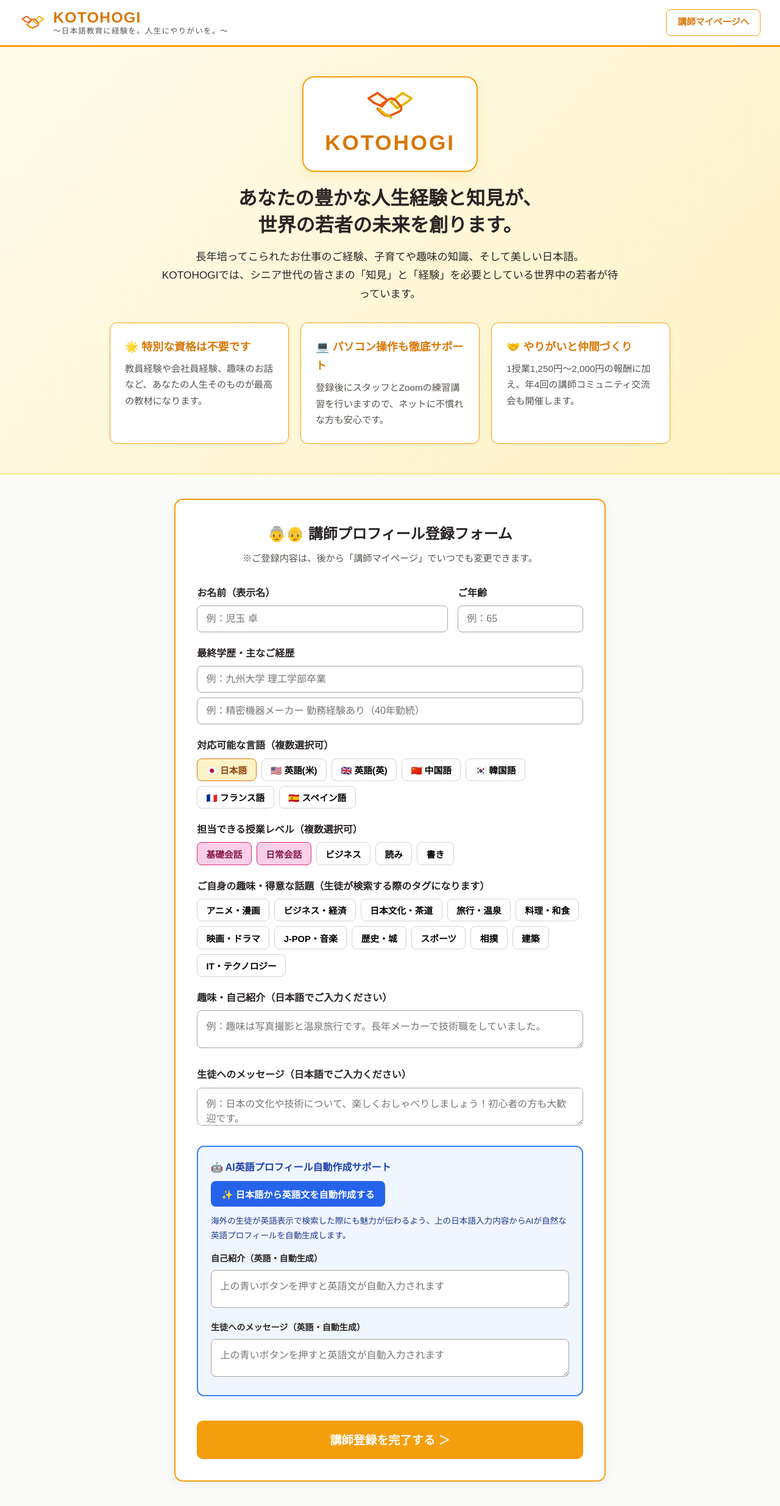
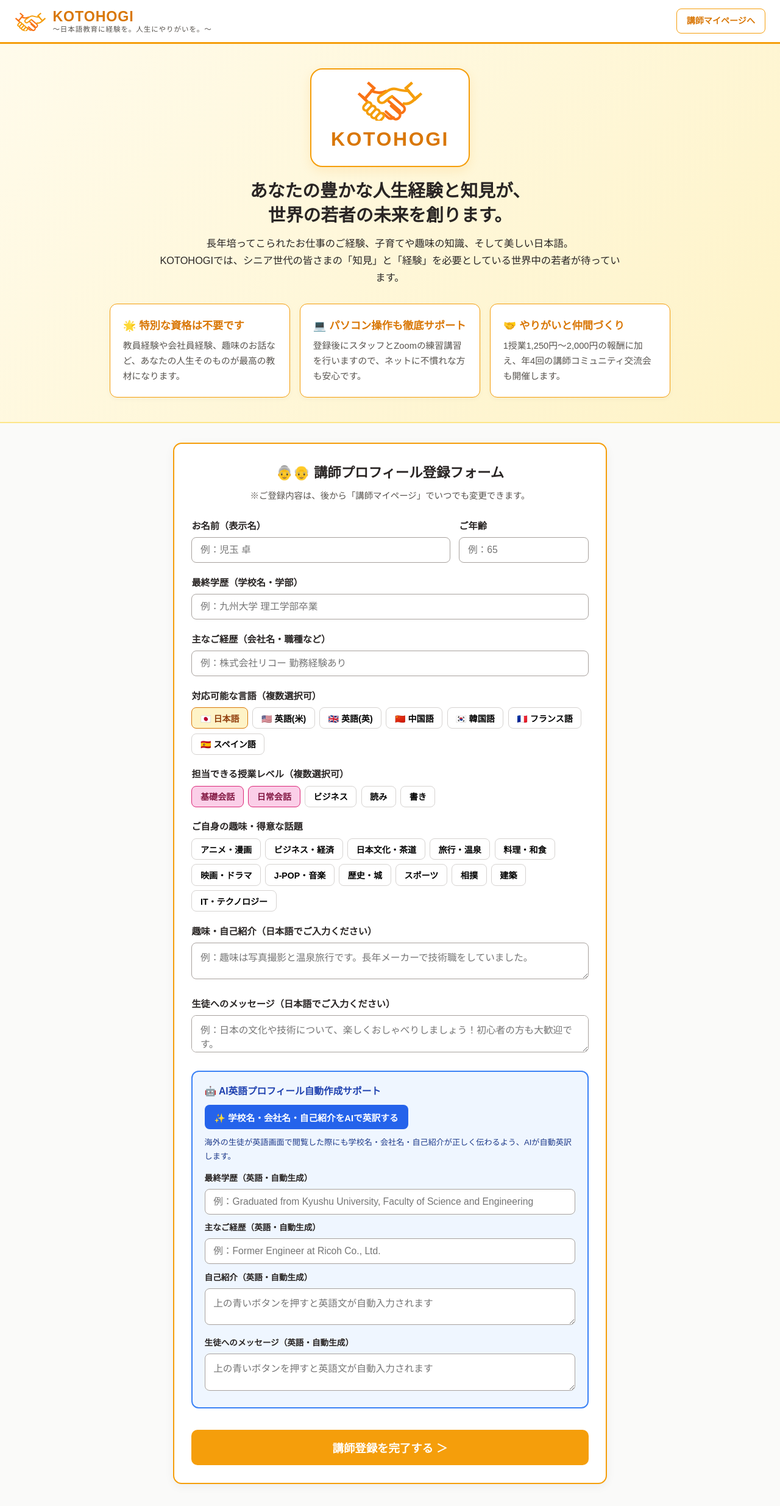
Before and after one commit to kodamafamily/kotohogi-web, a plain HTML site: page teacher.register.html in a window 1280 px wide. Shown: the whole page at 61% size. Drawn offline with Linux system fonts and the light colour scheme.

Commit message:
Update teacher.register.html
先生が日本語で入力した「最終学歴（学校名）」「主なご経歴（会社名）」「自己紹介」「生徒へのメッセージ」の4項目すべてを、AIサポートボタン1つで自然な英語に変換・登録できるようにした最新版です。スマホ表示も最適化済みです。

```diff
--- a/teacher.register.html
+++ b/teacher.register.html
@@ -22,30 +22,30 @@
       font-family: "Hiragino Kaku Gothic ProN", "Noto Sans JP", sans-serif;
       background-color: var(--bg-color);
       color: var(--text-main);
-      line-height: 1.75;
+      line-height: 1.7;
     }
     header {
       background: #fff;
       border-bottom: 3px solid var(--primary);
-      padding: 0.9rem 2rem;
+      padding: 0.85rem 1.5rem;
       display: flex;
       justify-content: space-between;
       align-items: center;
       flex-wrap: wrap;
-      gap: 0.8rem;
+      gap: 0.6rem;
     }
-    .brand-link { display: inline-flex; align-items: center; gap: 0.7rem; text-decoration: none; }
-    .logo-text { font-size: 1.55rem; font-weight: bold; color: var(--primary-dark); letter-spacing: 0.05em; line-height: 1.2; }
-    .logo-text span { display: block; font-size: 0.78rem; color: var(--text-muted); font-weight: normal; }
+    .brand-link { display: inline-flex; align-items: center; gap: 0.65rem; text-decoration: none; }
+    .logo-svg { width: 52px; height: 32px; flex-shrink: 0; }
+    .logo-text { font-size: 1.45rem; font-weight: 800; color: var(--primary-dark); letter-spacing: 0.04em; line-height: 1.15; }
+    .logo-text span { display: block; font-size: 0.72rem; color: var(--text-muted); font-weight: normal; margin-top: 2px; }
     .btn-outline {
       border: 1.5px solid var(--primary); color: var(--primary-dark); background: #fff;
-      padding: 0.5rem 1.1rem; border-radius: 8px; text-decoration: none; font-weight: bold; font-size: 0.92rem;
+      padding: 0.45rem 1rem; border-radius: 8px; text-decoration: none; font-weight: bold; font-size: 0.88rem;
     }
 
-    /* シニア講師向け理念アピールセクション */
     .senior-lp {
       background: linear-gradient(135deg, #fffbeb 0%, #fef3c7 100%);
-      padding: 3rem 1.5rem;
+      padding: 2.5rem 1rem;
       border-bottom: 2px solid #fde68a;
       text-align: center;
     }
@@ -53,82 +53,100 @@
     .hero-brand-showcase {
       display: inline-flex; flex-direction: column; align-items: center;
       background: #fff; border: 2px solid #f59e0b; border-radius: 20px;
-      padding: 1rem 2.2rem; margin-bottom: 1.4rem;
+      padding: 1rem 2rem; margin-bottom: 1.2rem;
       box-shadow: 0 6px 18px rgba(245, 158, 11, 0.14);
     }
-    .hero-brand-title { font-size: 2.2rem; font-weight: 900; color: var(--primary-dark); letter-spacing: 0.08em; }
-    .senior-lp h1 { font-size: 1.95rem; margin-bottom: 0.9rem; line-height: 1.4; }
-    .senior-lp p { font-size: 1.08rem; color: var(--text-main); max-width: 760px; margin: 0 auto 2rem; }
+    .hero-brand-title { font-size: 2rem; font-weight: 900; color: var(--primary-dark); letter-spacing: 0.08em; margin-top: 0.2rem; }
+    .senior-lp h1 { font-size: 1.8rem; margin-bottom: 0.8rem; line-height: 1.4; }
+    .senior-lp p { font-size: 1.02rem; color: var(--text-main); max-width: 760px; margin: 0 auto 1.8rem; }
 
     .value-grid {
       display: grid; grid-template-columns: repeat(auto-fit, minmax(260px, 1fr));
-      gap: 1.2rem; text-align: left;
+      gap: 1rem; text-align: left;
     }
     .value-card {
-      background: #fff; border-radius: 12px; padding: 1.5rem;
+      background: #fff; border-radius: 12px; padding: 1.3rem;
       border: 1px solid #f59e0b; box-shadow: 0 2px 8px rgba(0,0,0,0.04);
     }
-    .value-card h3 { font-size: 1.12rem; color: var(--primary-dark); margin-bottom: 0.4rem; }
-    .value-card p { font-size: 0.95rem; margin: 0; color: var(--text-muted); }
+    .value-card h3 { font-size: 1.08rem; color: var(--primary-dark); margin-bottom: 0.35rem; }
+    .value-card p { font-size: 0.92rem; margin: 0; color: var(--text-muted); }
 
-    /* 講師登録フォーム */
-    .form-container { max-width: 740px; margin: 2.5rem auto; padding: 0 1rem; }
+    .form-container { max-width: 740px; margin: 2rem auto; padding: 0 0.85rem; }
     .form-card {
       background: #fff; border: 2px solid var(--primary); border-radius: 14px;
-      padding: 2.2rem; box-shadow: 0 4px 16px rgba(0,0,0,0.05);
+      padding: 1.8rem; box-shadow: 0 4px 16px rgba(0,0,0,0.05);
     }
-    .form-card h2 { font-size: 1.5rem; text-align: center; margin-bottom: 0.4rem; }
-    .form-sub { text-align: center; font-size: 0.95rem; color: var(--text-muted); margin-bottom: 1.8rem; }
+    .form-card h2 { font-size: 1.4rem; text-align: center; margin-bottom: 0.4rem; }
+    .form-sub { text-align: center; font-size: 0.9rem; color: var(--text-muted); margin-bottom: 1.5rem; }
 
-    .form-group { margin-bottom: 1.3rem; }
-    .form-group label { display: block; font-weight: bold; font-size: 1rem; margin-bottom: 0.4rem; }
+    .name-age-grid { display: grid; grid-template-columns: 2fr 1fr; gap: 0.9rem; }
+    .form-group { margin-bottom: 1.2rem; }
+    .form-group label { display: block; font-weight: bold; font-size: 0.95rem; margin-bottom: 0.35rem; }
     .form-control {
-      width: 100%; padding: 0.75rem 0.9rem; border: 1px solid #a8a29e;
-      border-radius: 8px; font-size: 1rem; font-family: inherit;
+      width: 100%; padding: 0.7rem 0.85rem; border: 1px solid #a8a29e;
+      border-radius: 8px; font-size: 0.98rem; font-family: inherit;
     }
-    .chip-group { display: flex; flex-wrap: wrap; gap: 0.5rem; }
+    .chip-group { display: flex; flex-wrap: wrap; gap: 0.45rem; }
     .chip {
-      padding: 0.45rem 0.9rem; border: 1.5px solid #d6d3d1; border-radius: 8px;
-      background: #fff; cursor: pointer; font-size: 0.92rem; font-weight: bold;
+      padding: 0.42rem 0.85rem; border: 1.5px solid #d6d3d1; border-radius: 8px;
+      background: #fff; cursor: pointer; font-size: 0.88rem; font-weight: bold;
     }
     .chip.lang.active { background: #fef3c7; border-color: var(--primary-dark); color: #92400e; }
     .chip.level.active { background: var(--tag-pink); border-color: var(--tag-pink-active); color: #831843; }
     .chip.hobby.active { background: var(--tag-blue); border-color: var(--tag-blue-active); color: #0c4a6e; }
 
-    /* AI英語翻訳サポートボックス */
+    /* AI英語翻訳サポートボックス（学歴・職歴・自己紹介・メッセージ全対応） */
     .ai-translate-box {
-      background: #eff6ff;
-      border: 2px solid #3b82f6;
-      border-radius: 12px;
-      padding: 1.3rem;
-      margin: 1.5rem 0;
+      background: #eff6ff; border: 2px solid #3b82f6; border-radius: 12px;
+      padding: 1.2rem; margin: 1.4rem 0;
     }
     .ai-header {
       display: flex; justify-content: space-between; align-items: center;
-      margin-bottom: 0.8rem; flex-wrap: wrap; gap: 0.5rem;
+      margin-bottom: 0.7rem; flex-wrap: wrap; gap: 0.5rem;
     }
     .btn-ai {
-      background: #2563eb; color: #fff; border: none; padding: 0.6rem 1.1rem;
-      border-radius: 8px; font-weight: bold; font-size: 0.95rem; cursor: pointer;
+      background: #2563eb; color: #fff; border: none; padding: 0.6rem 1rem;
+      border-radius: 8px; font-weight: bold; font-size: 0.92rem; cursor: pointer;
     }
     .btn-ai:hover { background: #1d4ed8; }
 
     .btn-submit {
-      width: 100%; padding: 1.1rem; background: var(--primary); color: #fff; border: none;
-      border-radius: 10px; font-size: 1.2rem; font-weight: bold; cursor: pointer; margin-top: 1rem;
+      width: 100%; padding: 1rem; background: var(--primary); color: #fff; border: none;
+      border-radius: 10px; font-size: 1.15rem; font-weight: bold; cursor: pointer; margin-top: 0.8rem;
     }
     .btn-submit:hover { background: var(--primary-dark); }
+
+    @media (max-width: 640px) {
+      header { padding: 0.65rem 0.9rem; }
+      .logo-svg { width: 44px; height: 28px; }
+      .logo-text { font-size: 1.25rem; }
+      .senior-lp h1 { font-size: 1.38rem; }
+      .senior-lp p { font-size: 0.92rem; }
+      .form-card { padding: 1.25rem 1rem; }
+      .name-age-grid { grid-template-columns: 1fr; gap: 0; }
+    }
   </style>
 </head>
 <body>
 
   <header>
     <a href="teacher.html" class="brand-link">
-      <svg width="44" height="32" viewBox="0 0 120 80" fill="none" xmlns="http://www.w3.org/2000/svg">
-        <path d="M12 24L32 12L54 28L42 42L24 34L12 24Z" stroke="#ea580c" stroke-width="5" stroke-linejoin="round" fill="#fff7ed"/>
-        <path d="M108 24L88 12L62 32L76 46L96 34L108 24Z" stroke="#eab308" stroke-width="5" stroke-linejoin="round" fill="#fefce8"/>
-        <path d="M40 38L58 26C63 23 70 25 74 30L84 42C87 46 85 52 80 54L62 62C56 65 48 63 43 58L32 47" stroke="#ea580c" stroke-width="5" stroke-linecap="round" stroke-linejoin="round"/>
-        <path d="M36 48L46 58M44 55L54 64M53 60L62 67" stroke="#eab308" stroke-width="5" stroke-linecap="round"/>
+      <!-- 公式握手ロゴマーク -->
+      <svg class="logo-svg" viewBox="0 0 260 160" fill="none" xmlns="http://www.w3.org/2000/svg">
+        <path d="M48 16L68 34L32 76L12 58" stroke="#f97316" stroke-width="11" stroke-linecap="square" stroke-linejoin="miter"/>
+        <path d="M58 44C76 54 98 54 114 46" stroke="#f97316" stroke-width="11" stroke-linecap="round"/>
+        <path d="M24 68L42 86" stroke="#f97316" stroke-width="11" stroke-linecap="round"/>
+        <path d="M138 66L182 104C189 110 189 120 182 126C176 132 166 132 160 126L134 103" stroke="#f97316" stroke-width="10" stroke-linecap="round" stroke-linejoin="round"/>
+        <path d="M164 128C171 134 171 144 164 150C158 156 148 156 142 150L114 125" stroke="#f97316" stroke-width="10" stroke-linecap="round" stroke-linejoin="round"/>
+        <path d="M144 148C138 154 128 154 122 148L104 132" stroke="#f97316" stroke-width="10" stroke-linecap="round"/>
+        <path d="M124 84L168 122" stroke="#f97316" stroke-width="10" stroke-linecap="round"/>
+        <path d="M212 16L192 34L228 76L248 58" stroke="#f59e0b" stroke-width="11" stroke-linecap="square" stroke-linejoin="miter"/>
+        <path d="M202 44C184 46 170 42 156 38C144 35 132 37 122 44L90 66C83 71 82 81 88 87C94 93 104 92 111 86L128 72L138 66" stroke="#f59e0b" stroke-width="10" stroke-linecap="round" stroke-linejoin="round"/>
+        <path d="M236 68L216 86C206 94 194 96 184 94" stroke="#f59e0b" stroke-width="11" stroke-linecap="round"/>
+        <rect x="46" y="84" width="22" height="36" rx="11" transform="rotate(42 46 84)" stroke="#f59e0b" stroke-width="9.5" fill="#fff"/>
+        <rect x="62" y="98" width="22" height="38" rx="11" transform="rotate(42 62 98)" stroke="#f59e0b" stroke-width="9.5" fill="#fff"/>
+        <rect x="78" y="112" width="22" height="38" rx="11" transform="rotate(42 78 112)" stroke="#f59e0b" stroke-width="9.5" fill="#fff"/>
+        <rect x="94" y="126" width="22" height="34" rx="11" transform="rotate(42 94 126)" stroke="#f59e0b" stroke-width="9.5" fill="#fff"/>
       </svg>
       <div class="logo-text">
         KOTOHOGI
@@ -141,11 +159,21 @@
   <section class="senior-lp">
     <div class="senior-lp-inner">
       <div class="hero-brand-showcase">
-        <svg width="88" height="60" viewBox="0 0 120 80" fill="none" xmlns="http://www.w3.org/2000/svg">
-          <path d="M12 24L32 12L54 28L42 42L24 34L12 24Z" stroke="#ea580c" stroke-width="5" stroke-linejoin="round" fill="#fff7ed"/>
-          <path d="M108 24L88 12L62 32L76 46L96 34L108 24Z" stroke="#eab308" stroke-width="5" stroke-linejoin="round" fill="#fefce8"/>
-          <path d="M40 38L58 26C63 23 70 25 74 30L84 42C87 46 85 52 80 54L62 62C56 65 48 63 43 58L32 47" stroke="#ea580c" stroke-width="5" stroke-linecap="round" stroke-linejoin="round"/>
-          <path d="M36 48L46 58M44 55L54 64M53 60L62 67" stroke="#eab308" stroke-width="5" stroke-linecap="round"/>
+        <svg width="110" height="68" viewBox="0 0 260 160" fill="none" xmlns="http://www.w3.org/2000/svg">
+          <path d="M48 16L68 34L32 76L12 58" stroke="#f97316" stroke-width="11" stroke-linecap="square" stroke-linejoin="miter"/>
+          <path d="M58 44C76 54 98 54 114 46" stroke="#f97316" stroke-width="11" stroke-linecap="round"/>
+          <path d="M24 68L42 86" stroke="#f97316" stroke-width="11" stroke-linecap="round"/>
+          <path d="M138 66L182 104C189 110 189 120 182 126C176 132 166 132 160 126L134 103" stroke="#f97316" stroke-width="10" stroke-linecap="round" stroke-linejoin="round"/>
+          <path d="M164 128C171 134 171 144 164 150C158 156 148 156 142 150L114 125" stroke="#f97316" stroke-width="10" stroke-linecap="round" stroke-linejoin="round"/>
+          <path d="M144 148C138 154 128 154 122 148L104 132" stroke="#f97316" stroke-width="10" stroke-linecap="round"/>
+          <path d="M124 84L168 122" stroke="#f97316" stroke-width="10" stroke-linecap="round"/>
+          <path d="M212 16L192 34L228 76L248 58" stroke="#f59e0b" stroke-width="11" stroke-linecap="square" stroke-linejoin="miter"/>
+          <path d="M202 44C184 46 170 42 156 38C144 35 132 37 122 44L90 66C83 71 82 81 88 87C94 93 104 92 111 86L128 72L138 66" stroke="#f59e0b" stroke-width="10" stroke-linecap="round" stroke-linejoin="round"/>
+          <path d="M236 68L216 86C206 94 194 96 184 94" stroke="#f59e0b" stroke-width="11" stroke-linecap="round"/>
+          <rect x="46" y="84" width="22" height="36" rx="11" transform="rotate(42 46 84)" stroke="#f59e0b" stroke-width="9.5" fill="#fff"/>
+          <rect x="62" y="98" width="22" height="38" rx="11" transform="rotate(42 62 98)" stroke="#f59e0b" stroke-width="9.5" fill="#fff"/>
+          <rect x="78" y="112" width="22" height="38" rx="11" transform="rotate(42 78 112)" stroke="#f59e0b" stroke-width="9.5" fill="#fff"/>
+          <rect x="94" y="126" width="22" height="34" rx="11" transform="rotate(42 94 126)" stroke="#f59e0b" stroke-width="9.5" fill="#fff"/>
         </svg>
         <div class="hero-brand-title">KOTOHOGI</div>
       </div>
@@ -176,7 +204,7 @@
       <p class="form-sub">※ご登録内容は、後から「講師マイページ」でいつでも変更できます。</p>
 
       <form onsubmit="handleTeacherRegister(event)">
-        <div style="display:grid; grid-template-columns: 2fr 1fr; gap:1rem;">
+        <div class="name-age-grid">
           <div class="form-group">
             <label>お名前（表示名）</label>
             <input type="text" id="t-name" class="form-control" placeholder="例：児玉 卓" required>
@@ -188,9 +216,13 @@
         </div>
 
         <div class="form-group">
-          <label>最終学歴・主なご経歴</label>
-          <input type="text" id="t-edu" class="form-control" placeholder="例：九州大学 理工学部卒業" style="margin-bottom:0.5rem;" required>
-          <input type="text" id="t-career" class="form-control" placeholder="例：精密機器メーカー 勤務経験あり（40年勤続）" required>
+          <label>最終学歴（学校名・学部）</label>
+          <input type="text" id="t-edu" class="form-control" placeholder="例：九州大学 理工学部卒業" required>
+        </div>
+
+        <div class="form-group">
+          <label>主なご経歴（会社名・職種など）</label>
+          <input type="text" id="t-career" class="form-control" placeholder="例：株式会社リコー 勤務経験あり" required>
         </div>
 
         <div class="form-group">
@@ -218,7 +250,7 @@
         </div>
 
         <div class="form-group">
-          <label>ご自身の趣味・得意な話題（生徒が検索する際のタグになります）</label>
+          <label>ご自身の趣味・得意な話題</label>
           <div class="chip-group" id="t-hobby-group">
             <button type="button" class="chip hobby" data-val="アニメ・漫画">アニメ・漫画</button>
             <button type="button" class="chip hobby" data-val="ビジネス・経済">ビジネス・経済</button>
@@ -245,21 +277,29 @@
           <textarea id="t-msg-ja" class="form-control" rows="2" placeholder="例：日本の文化や技術について、楽しくおしゃべりしましょう！初心者の方も大歓迎です。" required></textarea>
         </div>
 
-        <!-- AI英語翻訳サポートセクション -->
+        <!-- AI英語プロフィール自動作成サポート（学校名・会社名・自己紹介・メッセージ全対応） -->
         <div class="ai-translate-box">
           <div class="ai-header">
-            <strong style="color:#1e40af; font-size:1rem;">🤖 AI英語プロフィール自動作成サポート</strong>
-            <button type="button" class="btn-ai" onclick="generateEnglishProfile()">✨ 日本語から英語文を自動作成する</button>
+            <strong style="color:#1e40af; font-size:0.98rem;">🤖 AI英語プロフィール自動作成サポート</strong>
+            <button type="button" class="btn-ai" onclick="generateEnglishProfile()">✨ 学校名・会社名・自己紹介をAIで英訳する</button>
           </div>
-          <p style="font-size:0.85rem; color:#1e3a8a; margin-bottom:0.8rem;">
-            海外の生徒が英語表示で検索した際にも魅力が伝わるよう、上の日本語入力内容からAIが自然な英語プロフィールを自動生成します。
+          <p style="font-size:0.82rem; color:#1e3a8a; margin-bottom:0.8rem;">
+            海外の生徒が英語画面で閲覧した際にも学校名・会社名・自己紹介が正しく伝わるよう、AIが自動英訳します。
           </p>
-          <div class="form-group" style="margin-bottom:0.7rem;">
-            <label style="font-size:0.88rem;">自己紹介（英語・自動生成）</label>
+          <div class="form-group" style="margin-bottom:0.65rem;">
+            <label style="font-size:0.85rem;">最終学歴（英語・自動生成）</label>
+            <input type="text" id="t-edu-en" class="form-control" placeholder="例：Graduated from Kyushu University, Faculty of Science and Engineering">
+          </div>
+          <div class="form-group" style="margin-bottom:0.65rem;">
+            <label style="font-size:0.85rem;">主なご経歴（英語・自動生成）</label>
+            <input type="text" id="t-career-en" class="form-control" placeholder="例：Former Engineer at Ricoh Co., Ltd.">
+          </div>
+          <div class="form-group" style="margin-bottom:0.65rem;">
+            <label style="font-size:0.85rem;">自己紹介（英語・自動生成）</label>
             <textarea id="t-bio-en" class="form-control" rows="2" placeholder="上の青いボタンを押すと英語文が自動入力されます"></textarea>
           </div>
           <div class="form-group" style="margin-bottom:0;">
-            <label style="font-size:0.88rem;">生徒へのメッセージ（英語・自動生成）</label>
+            <label style="font-size:0.85rem;">生徒へのメッセージ（英語・自動生成）</label>
             <textarea id="t-msg-en" class="form-control" rows="2" placeholder="上の青いボタンを押すと英語文が自動入力されます"></textarea>
           </div>
         </div>
@@ -270,7 +310,7 @@
   </div>
 
   <script>
-    const STORAGE_KEY = "kotohogi_demo_state_v3";
+    const STORAGE_KEY = "kotohogi_demo_state_v4";
 
     document.querySelectorAll('.chip').forEach(btn => {
       btn.addEventListener('click', () => {
@@ -278,23 +318,57 @@
       });
     });
 
+    // 日本語の学校名・会社名を自然な英語表記へ変換する簡易辞書＋AI生成シミュレーション
+    function smartTranslateOrg(jpText) {
+      let en = jpText;
+      const dict = [
+        ["東京大学", "The University of Tokyo"],
+        ["京都大学", "Kyoto University"],
+        ["一橋大学", "Hitotsubashi University"],
+        ["九州大学", "Kyushu University"],
+        ["早稲田大学", "Waseda University"],
+        ["慶應義塾大学", "Keio University"],
+        ["青山学院大学", "Aoyama Gakuin University"],
+        ["東京工業大学", "Tokyo Institute of Technology"],
+        ["東京科学大学", "Institute of Science Tokyo"],
+        ["理工学部", "Faculty of Science and Engineering"],
+        ["工学部", "Faculty of Engineering"],
+        ["法学部", "Faculty of Law"],
+        ["文学部", "Faculty of Letters"],
+        ["経済学部", "Faculty of Economics"],
+        ["商学部", "Faculty of Commerce"],
+        ["卒業", "(Graduated)"],
+        ["株式会社リコー", "Ricoh Co., Ltd."],
+        ["本田技研工業株式会社", "Honda Motor Co., Ltd."],
+        ["全日本空輸株式会社", "All Nippon Airways Co., Ltd. (ANA)"],
+        ["森ビル株式会社", "Mori Building Co., Ltd."],
+        ["勤務経験あり", "Work Experience"]
+      ];
+      dict.forEach(([jp, eng]) => {
+        en = en.replace(new RegExp(jp, 'g'), eng);
+      });
+      return en;
+    }
+
     function generateEnglishProfile() {
+      const eduJa = document.getElementById('t-edu').value.trim();
+      const careerJa = document.getElementById('t-career').value.trim();
       const bioJa = document.getElementById('t-bio-ja').value.trim();
       const msgJa = document.getElementById('t-msg-ja').value.trim();
-      const career = document.getElementById('t-career').value.trim();
 
-      if (!bioJa && !msgJa) {
-        alert("先に上の欄に日本語で「自己紹介」と「生徒へのメッセージ」をご入力ください。");
+      if (!eduJa && !careerJa && !bioJa && !msgJa) {
+        alert("先に上の欄に日本語で学歴・経歴・自己紹介をご入力ください。");
         return;
       }
 
-      // プロトタイプ用の自然なAI英訳生成
+      document.getElementById('t-edu-en').value = smartTranslateOrg(eduJa);
+      document.getElementById('t-career-en').value = smartTranslateOrg(careerJa);
       document.getElementById('t-bio-en').value =
-        `My hobbies include Japanese culture, traveling, and sharing stories from my career (${career || 'experienced professional'}). (${bioJa})`;
+        `My hobbies include Japanese culture and sharing insights from my career (${smartTranslateOrg(careerJa)}). (${bioJa})`;
       document.getElementById('t-msg-en').value =
         `Let's enjoy practicing natural Japanese conversation together! Beginners are very welcome. (${msgJa})`;
 
-      alert("✨ AIが日本語の内容をもとに自然な英語プロフィールを作成しました！内容をご確認のうえ登録ボタンを押してください。");
+      alert("✨ AIが学校名・会社名・自己紹介・メッセージをすべて英訳しました！内容をご確認のうえ登録ボタンを押してください。");
     }
 
     function handleTeacherRegister(e) {
@@ -303,6 +377,8 @@
       const age = document.getElementById('t-age').value.trim();
       const edu = document.getElementById('t-edu').value.trim();
       const career = document.getElementById('t-career').value.trim();
+      const eduEn = document.getElementById('t-edu-en').value.trim() || smartTranslateOrg(edu);
+      const careerEn = document.getElementById('t-career-en').value.trim() || smartTranslateOrg(career);
       const bioJa = document.getElementById('t-bio-ja').value.trim();
       const msgJa = document.getElementById('t-msg-ja').value.trim();
       const bioEn = document.getElementById('t-bio-en').value.trim() || `Experienced Japanese tutor. (${bioJa})`;
@@ -318,6 +394,7 @@
       state.customTeachers.unshift({
         id: Date.now(),
         name: `${name} (${age})`,
+        nameEn: `${name} (${age})`,
         icon: "👴🏻",
         rating: 5.0,
         rank: "ノーマル先生",
@@ -326,7 +403,9 @@
         hobbies: hobbies.length > 0 ? hobbies : ["日本文化・茶道"],
         levels: levels.length > 0 ? levels : ["日常会話"],
         education: edu,
+        educationEn: eduEn,
         career: career,
+        careerEn: careerEn,
         bio: bioJa,
         bioEn: bioEn,
         message: msgJa,
@@ -342,7 +421,7 @@
       });
 
       localStorage.setItem(STORAGE_KEY, JSON.stringify(state));
-      alert(`${name} 先生の講師登録が完了しました！\n生徒側の検索画面にも即座に掲載されます。続いて講師マイページへ移動します。`);
+      alert(`${name} 先生の講師登録が完了しました！生徒側の検索画面（日本語・英語両方）にも即座に掲載されます。`);
       window.location.href = "teacher.html";
     }
   </script>
```
